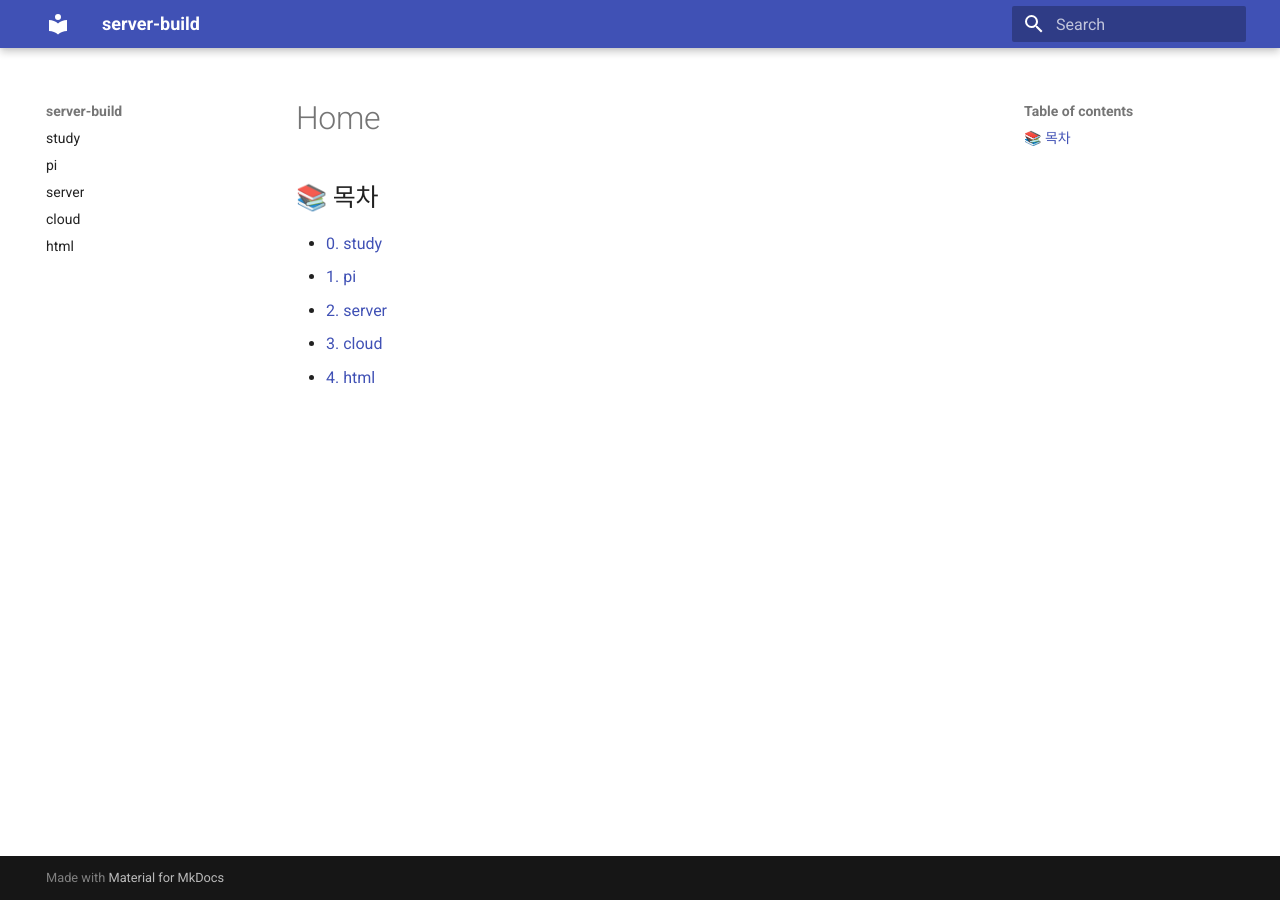
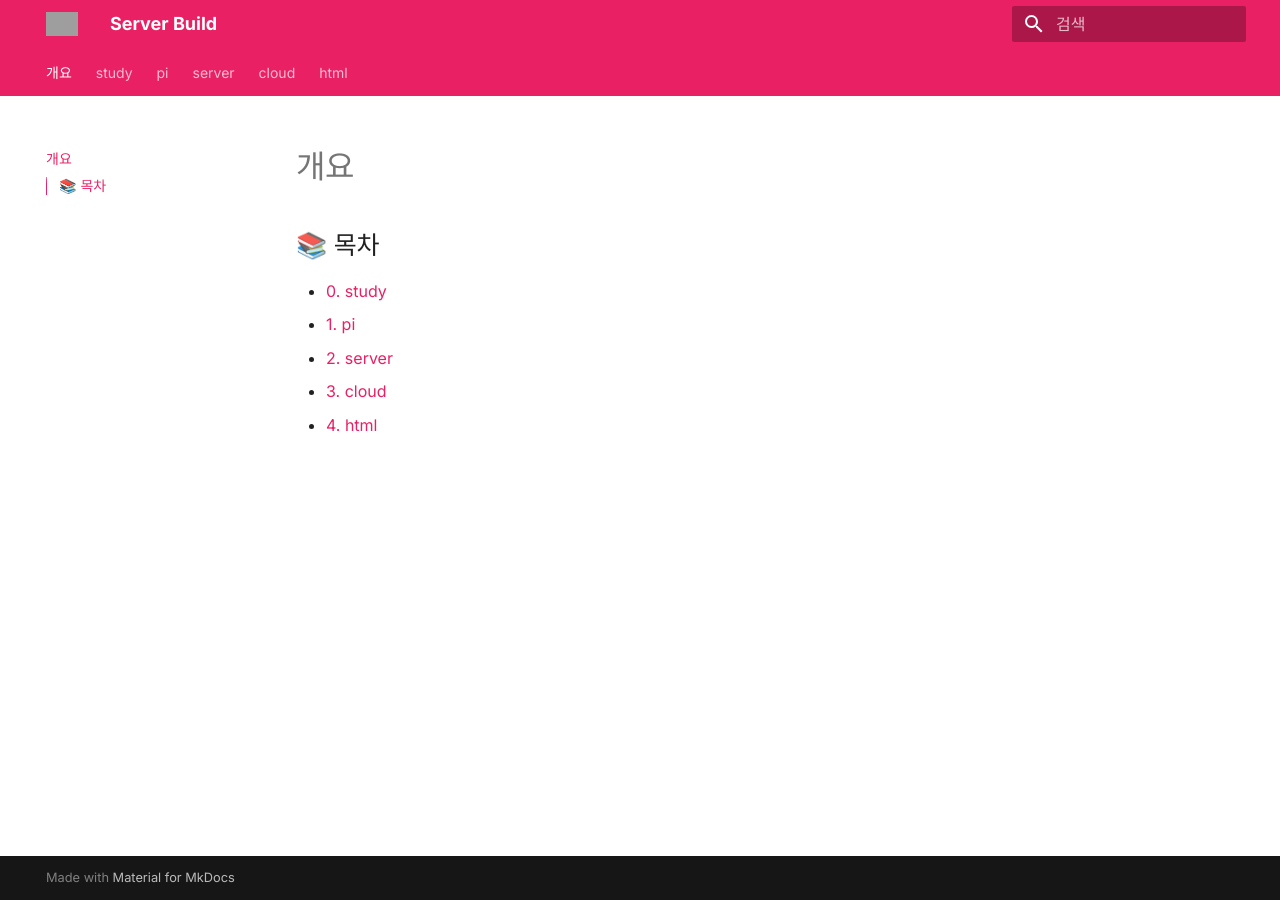
Before and after one commit to kkongnyang2/server-build, an MkDocs documentation site: the page built from docs/index.md, in a window 1280 px wide. Built offline with MkDocs 1.6.1 and Material for MkDocs 9.7.7, drawn with Linux system fonts in a browser that asks for light colours; grey boxes are pictures that could not be loaded.

Commit message:
2025.07.07.v1

```diff
--- a/mkdocs.yml
+++ b/mkdocs.yml
@@ -1,19 +1,59 @@
-site_name: server-build
+site_name: Server Build         # 첫 글자만 대문자 → 더 깔끔
 theme:
-  name: material
-nav:                    #사이드바 목차
+  name: material                # Material 9.x (2025-07 현재 최신: 9.6.15) :contentReference[oaicite:0]{index=0}
+  language: ko                  # 한글 UI 번역
+  logo: assets/logo.svg         # 상단 작은 로고 (선택)
+  favicon: assets/favicon.png
+  font:
+    text: Inter                 # 메인 사이트와 동일 폰트
+    code: JetBrains Mono
+  palette:                      # 라이트·다크 자동 전환
+    - scheme: default
+      primary: pink
+      accent: deep purple
+    - scheme: slate
+      primary: pink
+      accent: deep purple
+      toggle:
+        icon: material/weather-night
+        name: 다크 모드
+  features:
+    - navigation.tabs           # 상단 탭 내비게이션
+    - navigation.instant        # 페이지 전환 빠르게
+    - content.code.copy         # 코드 블록 Copy 버튼
+    - toc.integrate             # 오른쪽 고정형 목차
+    - header.autohide           # 스크롤 시 헤더 숨김
+    - search.suggest            # 검색어 추천(9.x 신기능) :contentReference[oaicite:1]{index=1}
+
+nav:                            # 사이드바
+  - 개요: index.md               # 각 섹션마다 index.md 에 한-눈 요약
   - study: 0-study.md
   - pi: 1-pi.md
   - server: 2-server.md
   - cloud: 3-cloud.md
   - html: 4-html.md
-docs_dir: docs          #기본값은 docs. 따라서 안써도 되지만 그냥 명시
-site_dir: site          #기본값은 site. 따라서 안써도 되지만 그냥 명시
+
+# 문서·출력 경로는 기본값을 쓰면 더 짧아집니다
+# docs_dir: docs
+# site_dir: site
+
 markdown_extensions:
   - admonition
+  - pymdownx.details            # 접히는 Admonition
   - toc:
-      permalink: true
-  - pymdownx.extra
-  - pymdownx.highlight
+      permalink: '🔗'           # 작은 체인 아이콘
+  - pymdownx.highlight:
+      anchor_linenums: true
+      line_spans: __span
+      pygments_lang_class: true
   - pymdownx.superfences
-  - nl2br       # ← 줄바꿈 자동 처리
+  - pymdownx.inlinehilite
+  - pymdownx.snippets           # 외부 코드 include
+  - nl2br                       # ← 줄바꿈 자동 처리
+
+plugins:
+  - search
+  - awesome-pages               # 폴더·파일 이름에 00_ prefix 없어도 정렬
+  - minify:
+      minify_html: true
+  - git-revision-date-localized
```
